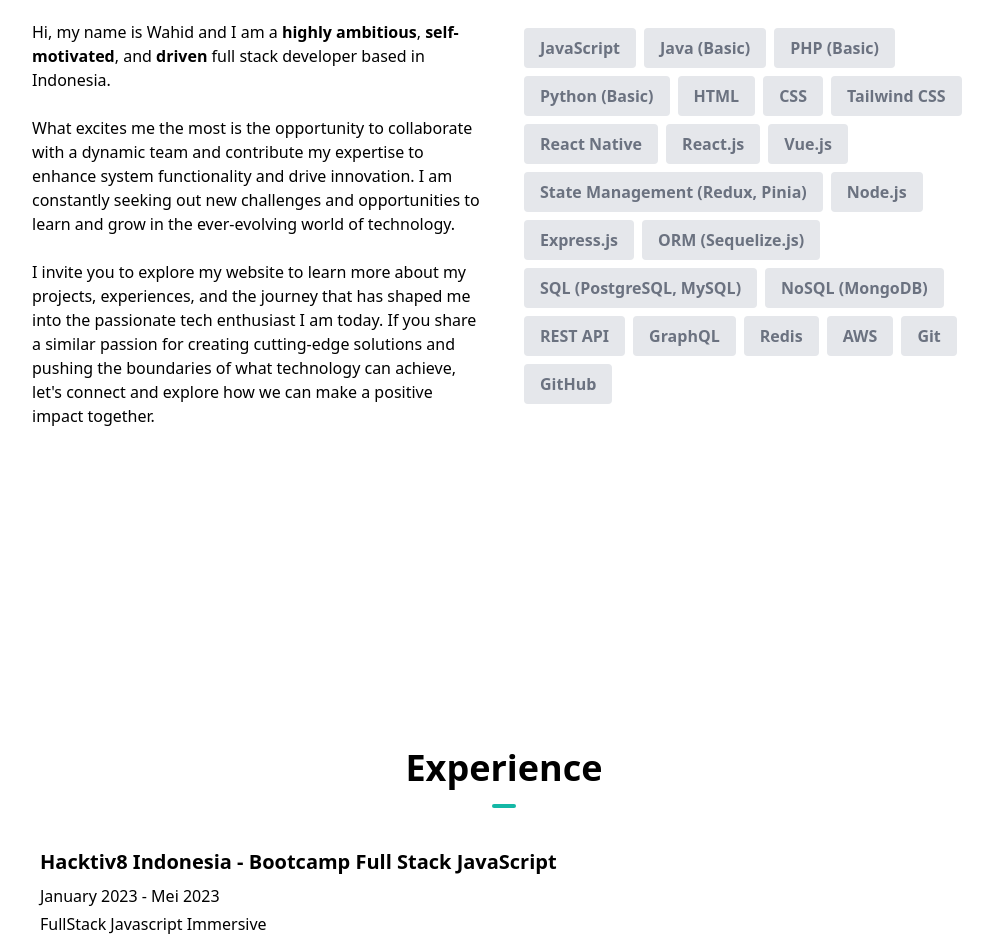
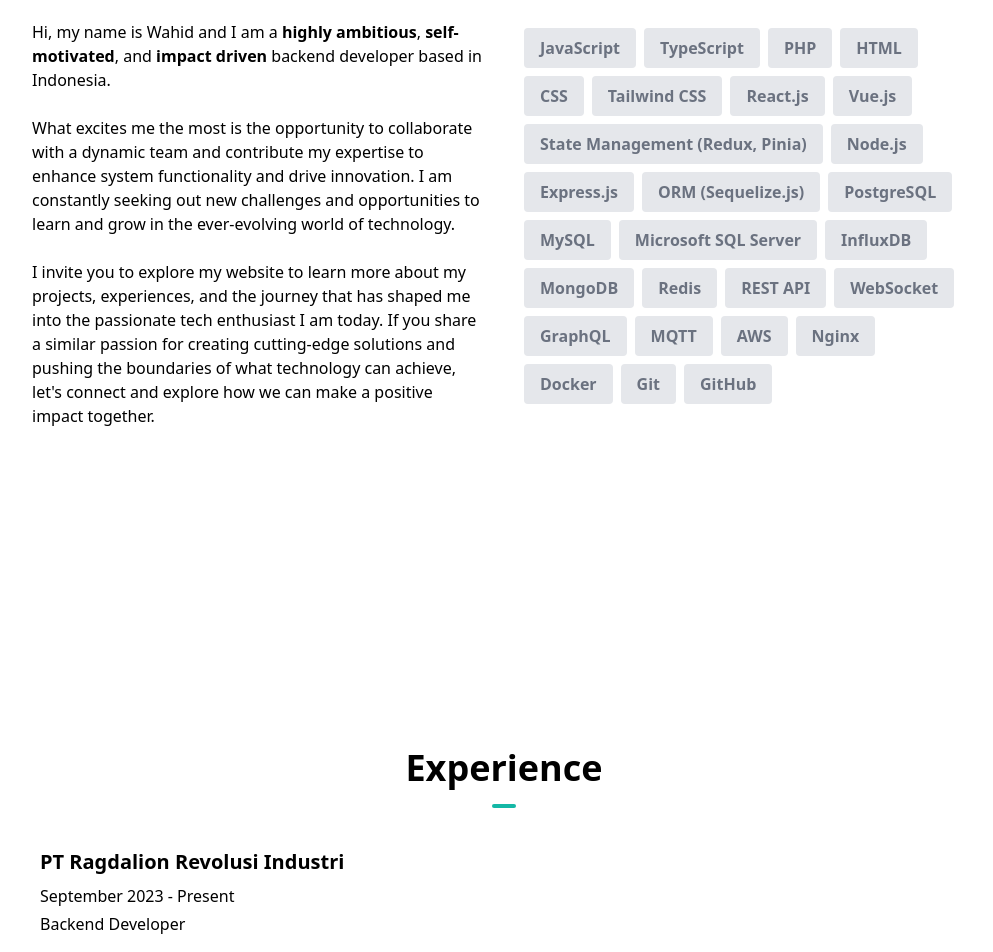
Before and after one commit to wahidfebr/wahidfeb, a Next.js app: page / in a window 1280 px wide. Shown: the part 1180-2132 px from the top of the page, without its empty margins (136-1129 px from the left). Built offline with nearby package versions, Linux system fonts and the light colour scheme.

Commit message:
feat: optimize about, experience, and project section

```diff
--- a/app/page.tsx
+++ b/app/page.tsx
@@ -1,5 +1,4 @@
 import AboutSection from "@/components/AboutSection";
-import ContactSection from "@/components/ContactSection";
 import ExperienceSection from "@/components/ExperienceSection";
 import HeroSection from "@/components/HeroSection";
 import ProjectsSection from "@/components/ProjectsSection";
@@ -10,7 +9,6 @@ export default function Home() {
       <AboutSection />
       <ExperienceSection />
       <ProjectsSection />
-      <ContactSection />
     </main>
   );
 }
--- a/components/AboutSection.tsx
+++ b/components/AboutSection.tsx
@@ -1,26 +1,29 @@
-import React from "react";
-
 const skills = [
   { skill: "JavaScript" },
-    { skill: "Java (Basic)" },
-    { skill: "PHP (Basic)" },
-    { skill: "Python (Basic)" },
+  { skill: "TypeScript" },
+  { skill: "PHP" },
   { skill: "HTML" },
   { skill: "CSS" },
   { skill: "Tailwind CSS" },
-    { skill: "React Native" },
   { skill: "React.js" },
   { skill: "Vue.js" },
   { skill: "State Management (Redux, Pinia)" },
   { skill: "Node.js" },
   { skill: "Express.js" },
   { skill: "ORM (Sequelize.js)" },
-    { skill: "SQL (PostgreSQL, MySQL)" },
-    { skill: "NoSQL (MongoDB)" },
+  { skill: "PostgreSQL" },
+  { skill: "MySQL" },
+  { skill: "Microsoft SQL Server" },
+  { skill: "InfluxDB" },
+  { skill: "MongoDB" },
+  { skill: "Redis" },
   { skill: "REST API" },
+  { skill: "WebSocket" },
   { skill: "GraphQL" },
-    { skill: "Redis" },
+  { skill: "MQTT" },
   { skill: "AWS" },
+  { skill: "Nginx" },
+  { skill: "Docker" },
   { skill: "Git" },
   { skill: "GitHub" },
 ];
@@ -40,37 +43,28 @@ const AboutSection = () => {
               Get to know me!
             </h1>
             <p>
-                            Hi, my name is Wahid and I am a{" "}
-                            <span className="font-bold">
-                                {"highly ambitious"}
-                            </span>
-                            ,
-                            <span className="font-bold">
-                                {" self-motivated"}
-                            </span>
-                            , and
-                            <span className="font-bold">{" driven"}</span>{" "}
-                            full stack developer based in Indonesia.
+              Hi, my name is Wahid and I am a
+              <span className="font-bold">{" highly ambitious"}</span>,
+              <span className="font-bold">{" self-motivated"}</span>, and
+              <span className="font-bold">{" impact driven"}</span> backend
+              developer based in Indonesia.
             </p>
             <br />
             <p>
-                            What excites me the most is the opportunity to
-                            collaborate with a dynamic team and contribute my
-                            expertise to enhance system functionality and drive
-                            innovation. I am constantly seeking out new
-                            challenges and opportunities to learn and grow in
-                            the ever-evolving world of technology.
+              What excites me the most is the opportunity to collaborate with a
+              dynamic team and contribute my expertise to enhance system
+              functionality and drive innovation. I am constantly seeking out
+              new challenges and opportunities to learn and grow in the
+              ever-evolving world of technology.
             </p>
             <br />
             <p>
-                            I invite you to explore my website to learn more
-                            about my projects, experiences, and the journey that
-                            has shaped me into the passionate tech enthusiast I
-                            am today. If you share a similar passion for
-                            creating cutting-edge solutions and pushing the
-                            boundaries of what technology can achieve, let&apos;s
-                            connect and explore how we can make a positive
-                            impact together.
+              I invite you to explore my website to learn more about my
+              projects, experiences, and the journey that has shaped me into the
+              passionate tech enthusiast I am today. If you share a similar
+              passion for creating cutting-edge solutions and pushing the
+              boundaries of what technology can achieve, let&apos;s connect and
+              explore how we can make a positive impact together.
             </p>
           </div>
           <div className="text-center md:w-1/2 md:text-left">
--- a/components/ContactSection.tsx
+++ /dev/null
@@ -1,11 +0,0 @@
-"use client" // this is a client component
-
-const ContactSection = () => {
-  return (
-    <section id="contact" className="hidden">
-        <h1>Contact</h1>
-    </section>
-  )
-}
-
-export default ContactSection
--- a/components/ExperienceSection.tsx
+++ b/components/ExperienceSection.tsx
@@ -11,12 +11,15 @@ const ExperienceSection = () => {
         <div className="mx-auto">
           <div className="p-6 mb-4">
             <h3 className="text-xl font-semibold mb-2">
-                            Hacktiv8 Indonesia - Bootcamp Full Stack JavaScript
+              PT Ragdalion Revolusi Industri
             </h3>
-                        <p className="mb-1">January 2023 - Mei 2023</p>
-                        <p className="">
-                            FullStack Javascript Immersive
-                        </p>
+            <p className="mb-1">September 2023 - Present</p>
+            <p className="">Backend Developer</p>
+          </div>
+          <div className="p-6 mb-4">
+            <h3 className="text-xl font-semibold mb-2">Hacktiv8 Indonesia</h3>
+            <p className="mb-1">January 2023 - May 2023</p>
+            <p className="">Bootcamp FullStack Javascript Immersive</p>
           </div>
         </div>
       </div>
--- a/components/Footer.tsx
+++ b/components/Footer.tsx
@@ -1,8 +1,4 @@
-import React from "react"
-import {
-  AiOutlineGithub,
-  AiOutlineLinkedin,
-} from "react-icons/ai"
+import { AiOutlineGithub, AiOutlineLinkedin } from "react-icons/ai";
 
 const Footer = () => {
   return (
@@ -10,17 +6,21 @@ const Footer = () => {
       <hr className="w-full h-0.5 mx-auto mt-8 bg-neutral-200 border-0"></hr>
       <div className="mx-auto  p-4 flex flex-col text-center text-neutral-900 md:flex-row md:justify-between">
         <div className="flex flex-row items-center justify-center space-x-1 text-neutral-500 dark:text-neutral-100">
-          © 2023 Hosna Qasmei, Wahid Febrilianto
+          © 2024 Wahid Febrilianto
         </div>
         <div className="flex flex-row items-center justify-center space-x-2 mb-1">
-          <a href="https://github.com/wahidfebr" rel="noreferrer" target="_blank">
+          <a
+            href="https://github.com/wahidfebr"
+            rel="noreferrer"
+            target="_blank"
+          >
             <AiOutlineGithub
               className="hover:-translate-y-1 transition-transform cursor-pointer text-neutral-500 dark:text-neutral-100"
               size={30}
             />
           </a>
           <a
-            href="https://www.linkedin.com/in/wahidfebr/"
+            href="https://www.linkedin.com/in/wahidfebr"
             rel="noreferrer"
             target="_blank"
           >
@@ -32,7 +32,7 @@ const Footer = () => {
         </div>
       </div>
     </footer>
-  )
-}
+  );
+};
 
-export default Footer
+export default Footer;
--- a/components/HeroSection.tsx
+++ b/components/HeroSection.tsx
@@ -1,5 +1,4 @@
 "use client"; // this is a client component
-import React from "react";
 import Image from "next/image";
 import { Link } from "react-scroll";
 import { HiArrowDown } from "react-icons/hi";
@@ -42,7 +41,7 @@ const HeroSection = () => {
               Projects
             </Link>
             <a
-              href="https://www.linkedin.com/in/wahidfebr/"
+              href="https://www.linkedin.com/in/wahidfebr"
               target="_blank"
               rel="noopener noreferrer"
               className="text-neutral-100 font-semibold px-6 py-3 bg-blue-600 rounded shadow hover:bg-blue-700 hover:cursor-pointer"
--- a/components/Navbar.tsx
+++ b/components/Navbar.tsx
@@ -1,5 +1,5 @@
 "use client"; // this is a client component
-import React, { useEffect } from "react";
+import { useEffect } from "react";
 import { useState } from "react";
 import { Link } from "react-scroll/modules";
 import { useTheme } from "next-themes";
@@ -35,7 +35,9 @@ export default function Navbar() {
   const [navbar, setNavbar] = useState(false);
 
   useEffect(() => {
-    setTheme(systemTheme!);
+    if (systemTheme) {
+      setTheme(systemTheme);
+    }
   }, []);
 
   return (
```
Also changed, not shown: components/ProjectsSection.tsx (+12 -14 lines), components/SlideUp.tsx (+12 -12 lines). Lines whose indentation alone changed are shown as unchanged.
